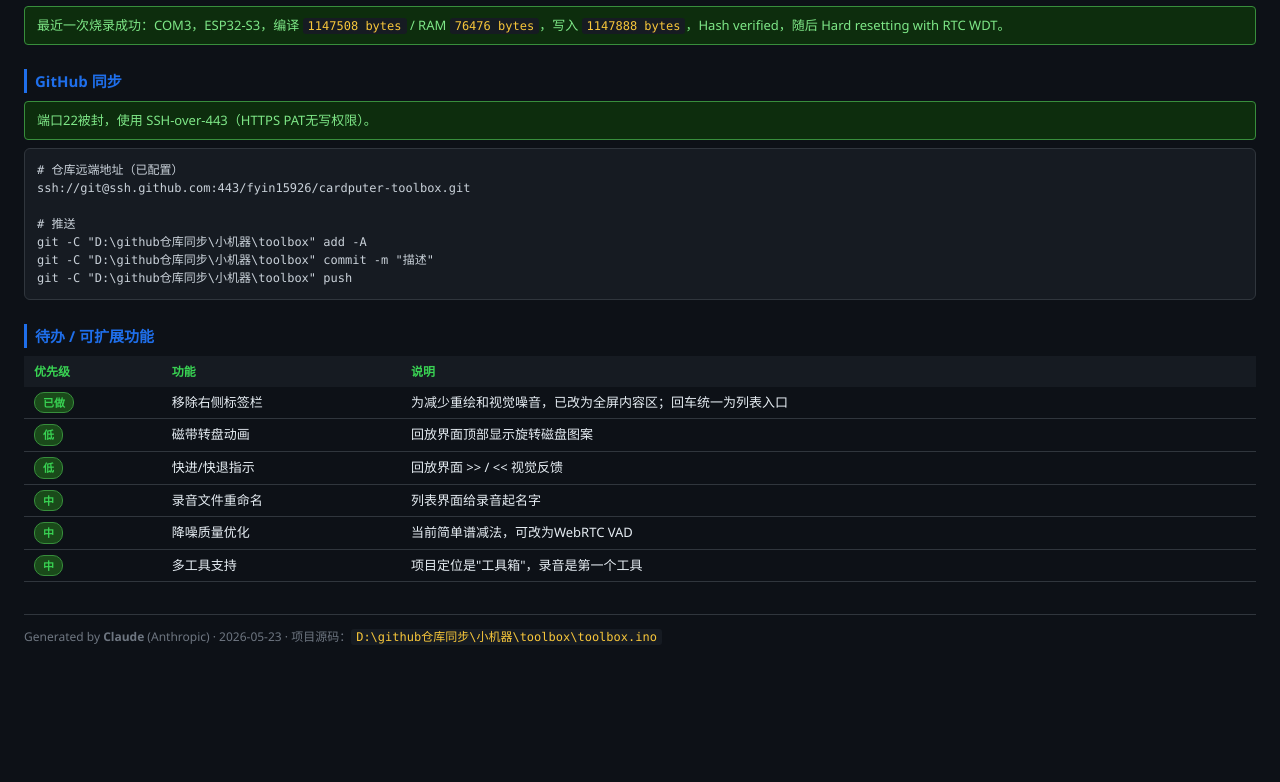
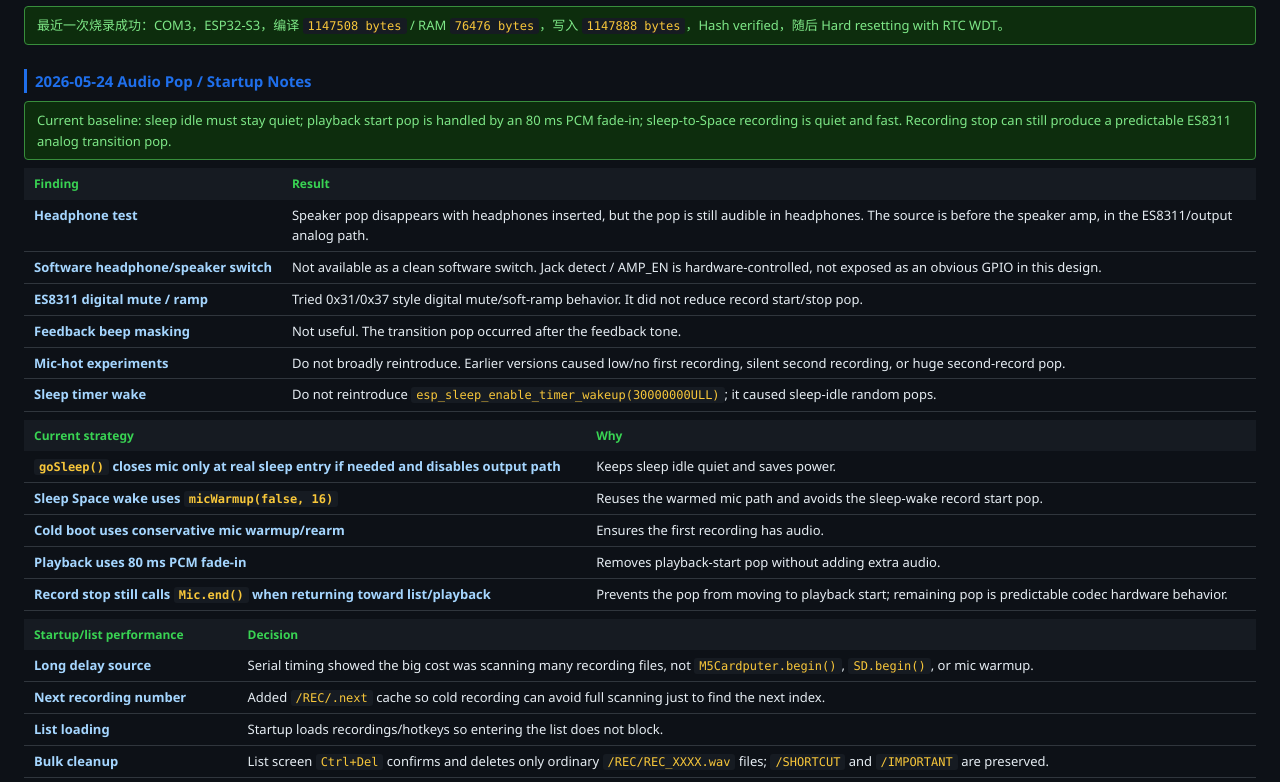
Before and after one commit to fyin15926/cardputer-toolbox, a plain HTML site: page toolbox/HANDOVER_claude.html in a window 1280 px wide. Shown: the part 5662-6444 px from the top of the page. Before the commit the page ends 6334 px from the top, so only its background shows below. Drawn offline with Linux system fonts and the light colour scheme.

Commit message:
Stabilize recorder pop handling and list cleanup

```diff
--- a/toolbox/HANDOVER_claude.html
+++ b/toolbox/HANDOVER_claude.html
@@ -307,6 +307,37 @@ int amp = (int)(rms * (3.0f * A_HALF) / 32767.0f) * sign;</pre>
 </table>
 <div class="note">最近一次烧录成功：COM3，ESP32-S3，编译 <code>1147508 bytes</code> / RAM <code>76476 bytes</code>，写入 <code>1147888 bytes</code>，Hash verified，随后 Hard resetting with RTC WDT。</div>
 
+<h2 id="audio-pop-20260524">2026-05-24 Audio Pop / Startup Notes</h2>
+<div class="note">
+  Current baseline: sleep idle must stay quiet; playback start pop is handled by an
+  80 ms PCM fade-in; sleep-to-Space recording is quiet and fast. Recording stop can
+  still produce a predictable ES8311 analog transition pop.
+</div>
+<table>
+  <tr><th>Finding</th><th>Result</th></tr>
+  <tr><td>Headphone test</td><td>Speaker pop disappears with headphones inserted, but the pop is still audible in headphones. The source is before the speaker amp, in the ES8311/output analog path.</td></tr>
+  <tr><td>Software headphone/speaker switch</td><td>Not available as a clean software switch. Jack detect / AMP_EN is hardware-controlled, not exposed as an obvious GPIO in this design.</td></tr>
+  <tr><td>ES8311 digital mute / ramp</td><td>Tried 0x31/0x37 style digital mute/soft-ramp behavior. It did not reduce record start/stop pop.</td></tr>
+  <tr><td>Feedback beep masking</td><td>Not useful. The transition pop occurred after the feedback tone.</td></tr>
+  <tr><td>Mic-hot experiments</td><td>Do not broadly reintroduce. Earlier versions caused low/no first recording, silent second recording, or huge second-record pop.</td></tr>
+  <tr><td>Sleep timer wake</td><td>Do not reintroduce <code>esp_sleep_enable_timer_wakeup(30000000ULL)</code>; it caused sleep-idle random pops.</td></tr>
+</table>
+<table>
+  <tr><th>Current strategy</th><th>Why</th></tr>
+  <tr><td><code>goSleep()</code> closes mic only at real sleep entry if needed and disables output path</td><td>Keeps sleep idle quiet and saves power.</td></tr>
+  <tr><td>Sleep Space wake uses <code>micWarmup(false, 16)</code></td><td>Reuses the warmed mic path and avoids the sleep-wake record start pop.</td></tr>
+  <tr><td>Cold boot uses conservative mic warmup/rearm</td><td>Ensures the first recording has audio.</td></tr>
+  <tr><td>Playback uses 80 ms PCM fade-in</td><td>Removes playback-start pop without adding extra audio.</td></tr>
+  <tr><td>Record stop still calls <code>Mic.end()</code> when returning toward list/playback</td><td>Prevents the pop from moving to playback start; remaining pop is predictable codec hardware behavior.</td></tr>
+</table>
+<table>
+  <tr><th>Startup/list performance</th><th>Decision</th></tr>
+  <tr><td>Long delay source</td><td>Serial timing showed the big cost was scanning many recording files, not <code>M5Cardputer.begin()</code>, <code>SD.begin()</code>, or mic warmup.</td></tr>
+  <tr><td>Next recording number</td><td>Added <code>/REC/.next</code> cache so cold recording can avoid full scanning just to find the next index.</td></tr>
+  <tr><td>List loading</td><td>Startup loads recordings/hotkeys so entering the list does not block.</td></tr>
+  <tr><td>Bulk cleanup</td><td>List screen <code>Ctrl+Del</code> confirms and deletes only ordinary <code>/REC/REC_XXXX.wav</code> files; <code>/SHORTCUT</code> and <code>/IMPORTANT</code> are preserved.</td></tr>
+</table>
+
 <!-- ─── GitHub同步 ─── -->
 <h2 id="git">GitHub 同步</h2>
 <div class="note">端口22被封，使用 SSH-over-443（HTTPS PAT无写权限）。</div>
```
Also changed, not shown: toolbox/HANDOVER.md (+40 -0 lines), 1 other file.
